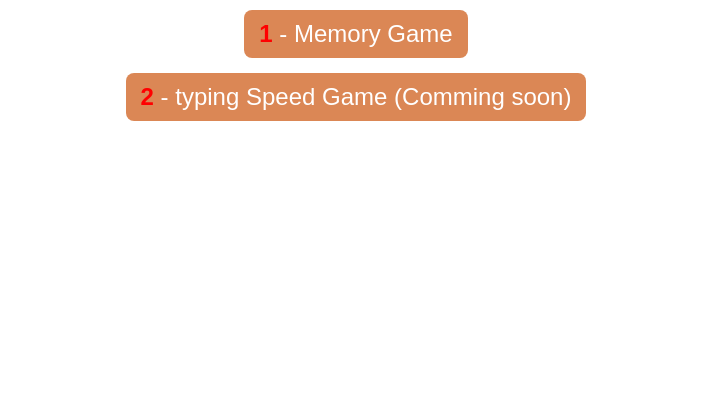
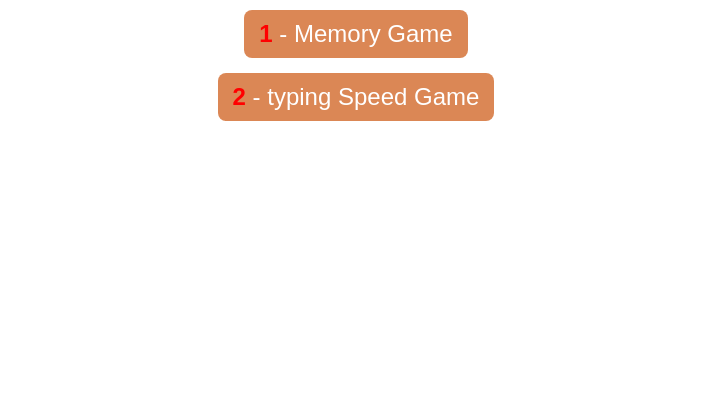
Before and after one commit to TahaIrhmourra/Memory-Game-Typing-Speed-Game, a plain HTML site: page index.html in a window 1280 px wide. Shown: the part 382-800 px from the top of the page, without its empty margins (284-995 px from the left). Drawn offline with Linux system fonts and the light colour scheme.

Commit message:
modification sur le titre de deuxieme jeux

```diff
--- a/index.html
+++ b/index.html
@@ -9,7 +9,7 @@
 <body>
     <h1>welcome, Please choose a game</h1>
     <a href="memoryGame.html">1 - Memory Game</a>
-    <a href="typingSpeedGame.html">2 - typing Speed Game (Comming soon)</a>
+    <a href="typingSpeedGame.html">2 - typing Speed Game</a>
     <script src="index.js"></script>
 </body>
 </html>
```
